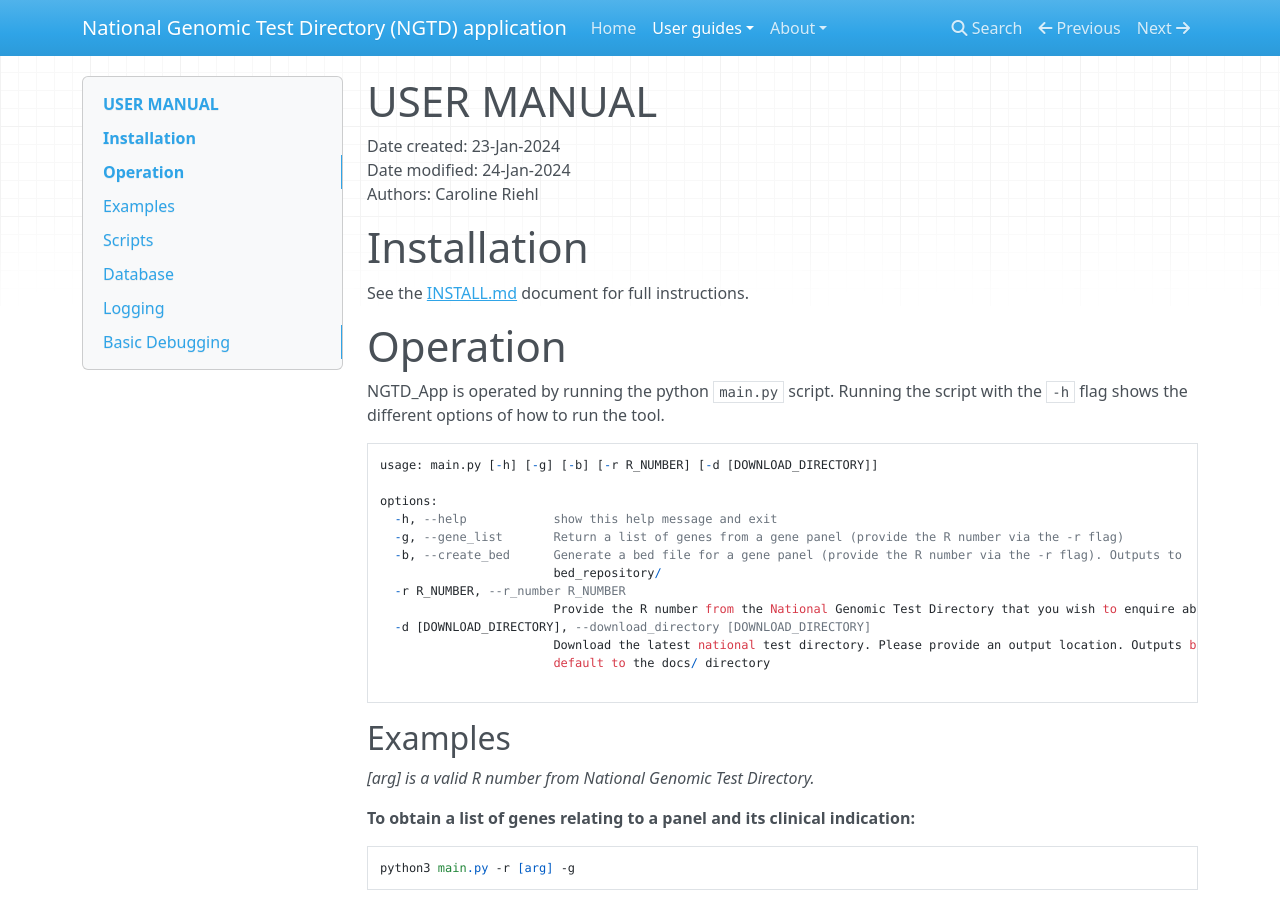
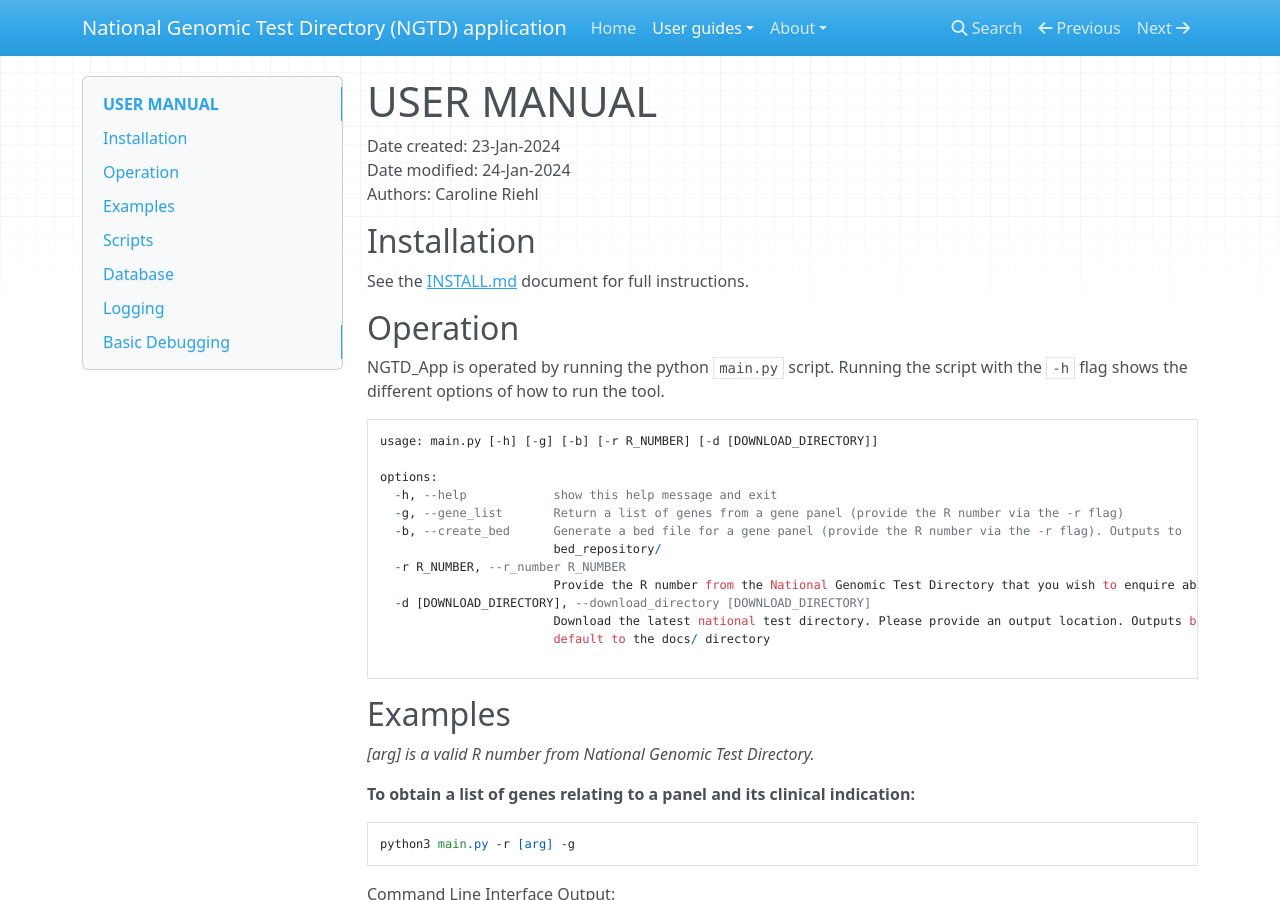
Before and after one commit to STP-Software-Engineers-2022/NGTD_App, an MkDocs documentation site: the page built from docs/MANUAL.md, in a window 1280 px wide and 900 px high. Built offline with MkDocs 1.6.1, drawn with Linux system fonts in a browser that asks for light colours; nearby versions of some CDN libraries.

````diff
--- a/docs/MANUAL.md
+++ b/docs/MANUAL.md
@@ -3,10 +3,10 @@ Date created: 23-Jan-2024
 Date modified: 24-Jan-2024
 Authors: Caroline Riehl
 
-# Installation
+## Installation
 See the [INSTALL.md](INSTALL.md) document for full instructions.
 
-# Operation
+## Operation
 NGTD_App is operated by running the python `main.py` script. Running the script with the `-h` flag shows the different options of how to run the tool.
 
 ```
@@ -96,7 +96,6 @@ The programme uses the following scripts:
 5. **`data_import.py`**: script to upload panel information and bed file location to the database
 6. **`get_directory.py`**: script to download the current [National Genomic Test Directory](https://www.england.nhs.uk/publication/national-genomic-test-directories/) document into the `NGTD_App/docs/` directory
 
-
 ### Script Flow UML
 Below is a UML of the flow of the different scripts showcasing their key classes and the functions that are called.
 ![Alt text](img/script_uml.png)
@@ -142,7 +141,6 @@ To minimise storage issues, `logger.py` creates a rotating log file that resets
 All logs are stored in NGTD_App/logs.
 
 ## Basic Debugging
-
 ### Error handling
 The NGTD_App was designed to check for common mistakes and provide helpful error messages when needed. These will be recorded in the `logs/` directory and will also be printed on the command line interface.
 
````
